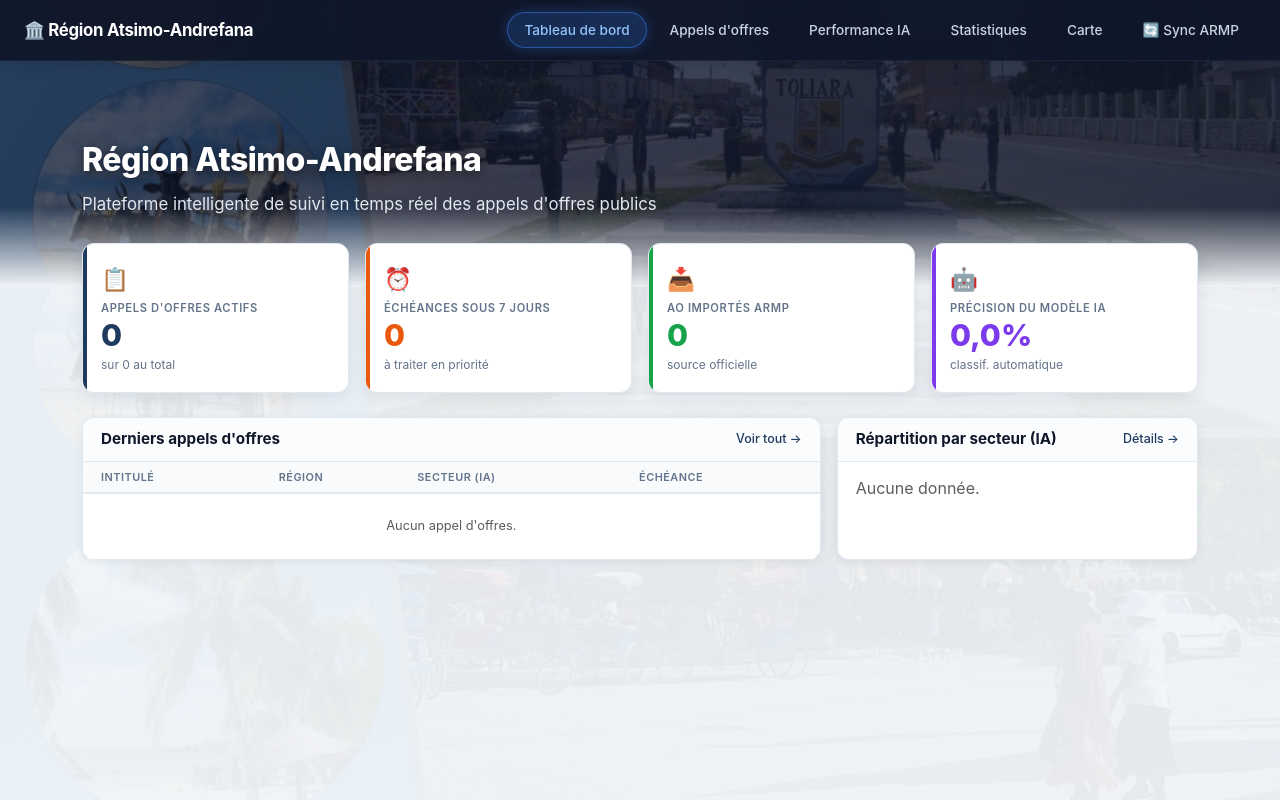
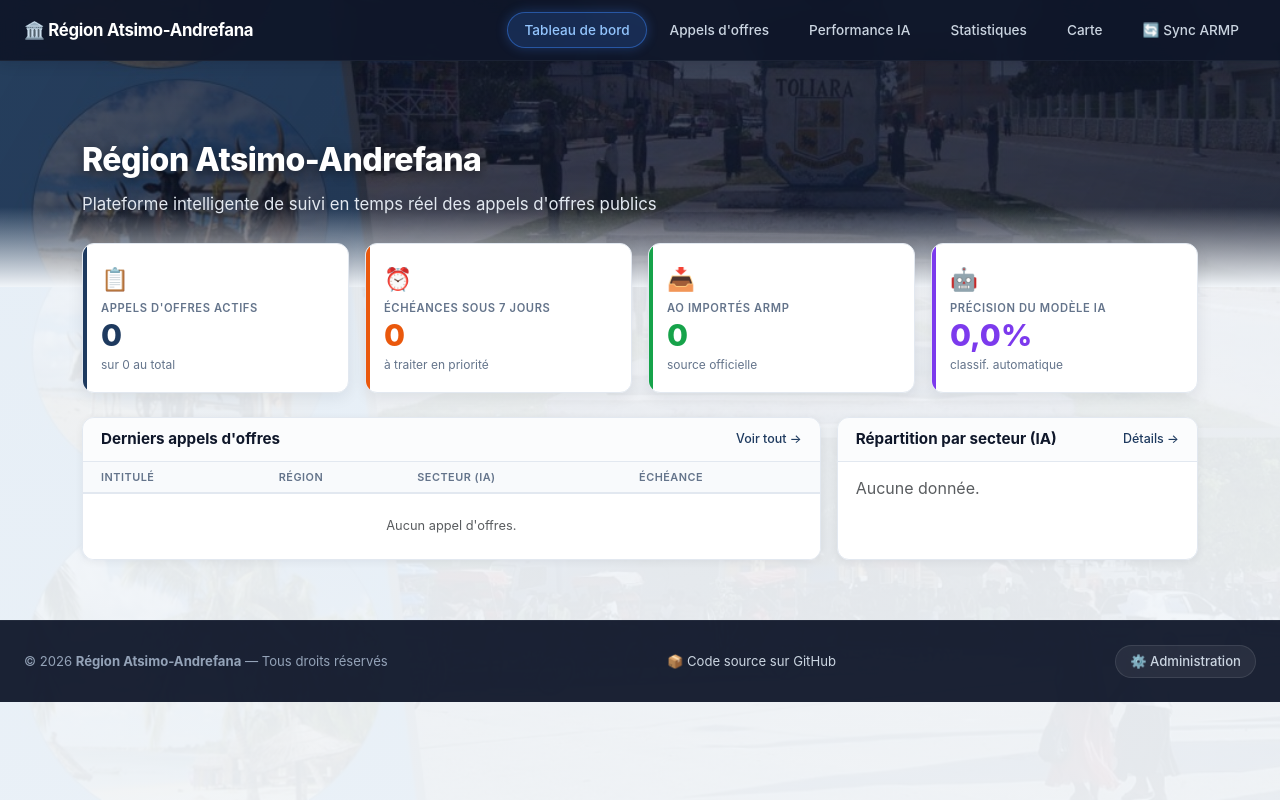
Before and after one commit to benjamin-tsenamada/region-appels-offres, a Django app: page / in a window 1280 px wide. Run offline with Django 5.2, Linux system fonts and the light colour scheme; data that the repository does not hold is empty.

Commit message:
Footer avec lien admin et GitHub

```diff
--- a/appels_offres/templates/appels_offres/base.html
+++ b/appels_offres/templates/appels_offres/base.html
@@ -74,6 +74,47 @@
             color: #93c5fd;
             border-color: rgba(59, 130, 246, 0.5);
             box-shadow: 0 0 12px rgba(59, 130, 246, 0.3);
+        }
+
+        /* ============ FOOTER ============ */
+        .site-footer {
+            margin-top: 60px;
+            padding: 24px 0;
+            background: rgba(15, 23, 42, 0.95);
+            color: #94a3b8;
+            font-size: 0.82rem;
+            border-top: 1px solid rgba(255, 255, 255, 0.05);
+        }
+        .site-footer .container-fluid {
+            display: flex;
+            justify-content: space-between;
+            align-items: center;
+            flex-wrap: wrap;
+            gap: 16px;
+            padding: 0 24px;
+        }
+        .site-footer a {
+            color: #cbd5e1;
+            text-decoration: none;
+            transition: color 0.15s;
+        }
+        .site-footer a:hover {
+            color: #fff;
+        }
+        .site-footer .footer-admin {
+            display: inline-flex;
+            align-items: center;
+            gap: 6px;
+            padding: 6px 14px;
+            border-radius: 20px;
+            background: rgba(255, 255, 255, 0.06);
+            border: 1px solid rgba(255, 255, 255, 0.1);
+            font-weight: 500;
+        }
+        .site-footer .footer-admin:hover {
+            background: rgba(59, 130, 246, 0.15);
+            border-color: rgba(59, 130, 246, 0.5);
+            color: #93c5fd;
         }
 
         /* ============ FOND IMAGE TOLIARA ============ */
@@ -293,7 +334,27 @@
     </div>
 </div>
 
+<!-- CONTENU DES PAGES -->
 {% block content %}{% endblock %}
+
+<!-- ============ FOOTER ============ -->
+<footer class="site-footer">
+    <div class="container-fluid">
+        <div>
+            © 2026 <strong>Région Atsimo-Andrefana</strong> — Tous droits réservés
+        </div>
+        <div>
+            <a href="https://github.com/benjamin-tsenamada/region-appels-offres" target="_blank">
+                📦 Code source sur GitHub
+            </a>
+        </div>
+        <div>
+            <a href="/admin/" class="footer-admin">
+                ⚙️ Administration
+            </a>
+        </div>
+    </div>
+</footer>
 
 </body>
 </html>
```
